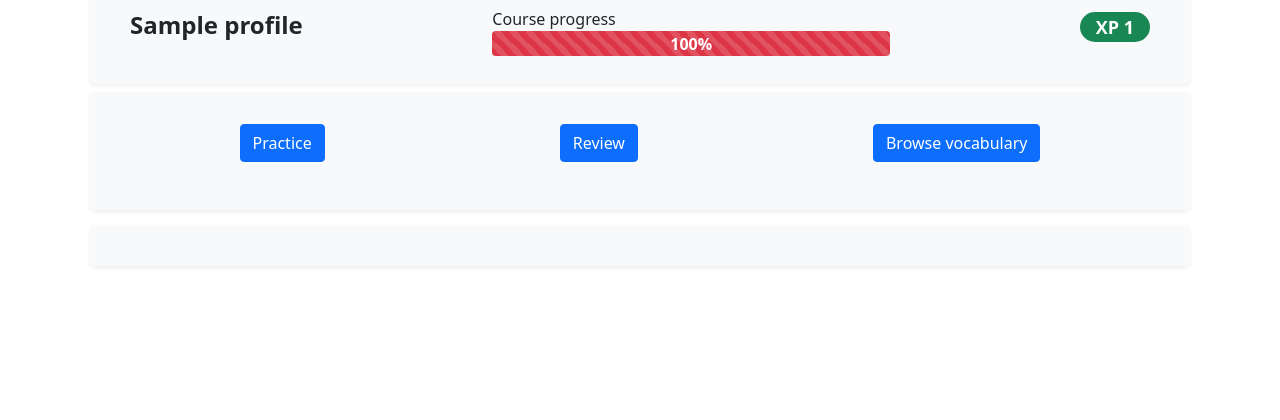
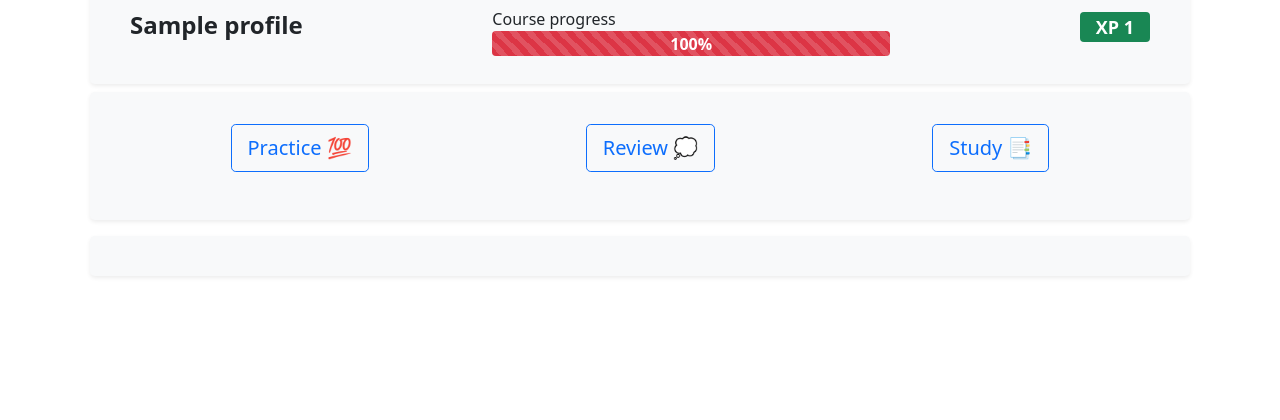
Before and after one commit to Inu-Oh/tommy, a Django app: page / in a window 1280 px wide. Shown: the part 345-765 px from the top of the page. Run offline with Django 4.2, Linux system fonts and the light colour scheme; a user stored in the database is signed in; tables that the repository leaves empty hold one stand-in row (values such as "Sample post"); some libraries are stand-ins or nearby versions.

Commit message:
revise home menu

```diff
--- a/tommy/templates/tommy/home.html
+++ b/tommy/templates/tommy/home.html
@@ -15,7 +15,7 @@
                     {{ progress }}%</div>
         </div></div>
         <p class="text-end fs-4">
-            <span class="badge rounded-pill bg-success fw-bold px-3">
+            <span class="badge bg-success fw-bold px-3">
                 XP {{ profile.xp|intcomma }}</span></p>
     </div>
     {% endif %}
@@ -33,14 +33,17 @@
 
     {% else %}
         {% if unlearned_phrase_count > 0 %}
-        <p><a href="{% url 'tommy:learn' %}" class="btn btn-primary">Learn</a></p>
+        <p><a href="{% url 'tommy:learn' %}"
+            class="btn btn-lg btn-outline-primary">Learn &#x1F4DA;</a></p>
         {% endif %}
         {% if learned_phrase_count > 0 %}
-        <p><a href="{% url 'tommy:practice' %}" class="btn btn-primary">Practice</a></p>
-        <p><a href="{% url 'tommy:review' %}" class="btn btn-primary">Review</a></p>
+        <p><a href="{% url 'tommy:practice' %}"
+            class="btn btn-lg btn-outline-primary">Practice &#x1F4AF;</a></p>
+        <p><a href="{% url 'tommy:review' %}"
+            class="btn btn-lg btn-outline-primary">Review &#x1F4AD;</a></p>
         {% endif %}
         <p><a href="{% url 'tommy:glossary' %}"
-            class="btn btn-primary">Browse vocabulary</a></p>
+            class="btn btn-lg btn-outline-primary">Study &#x1F4D1;</a></p>
 
     {% endif %}
 </div>
```
